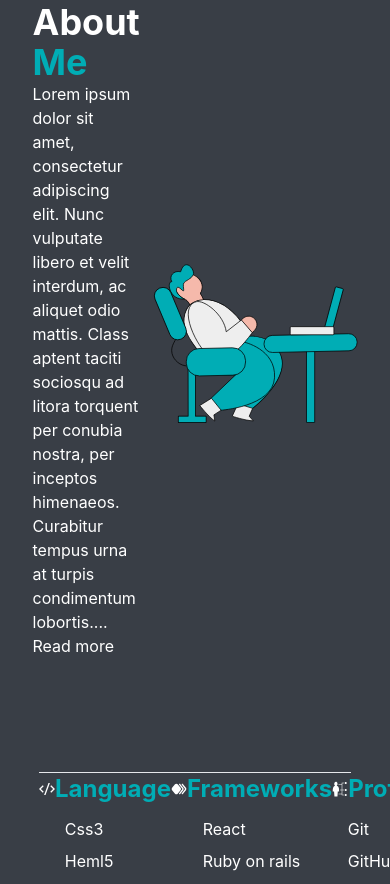
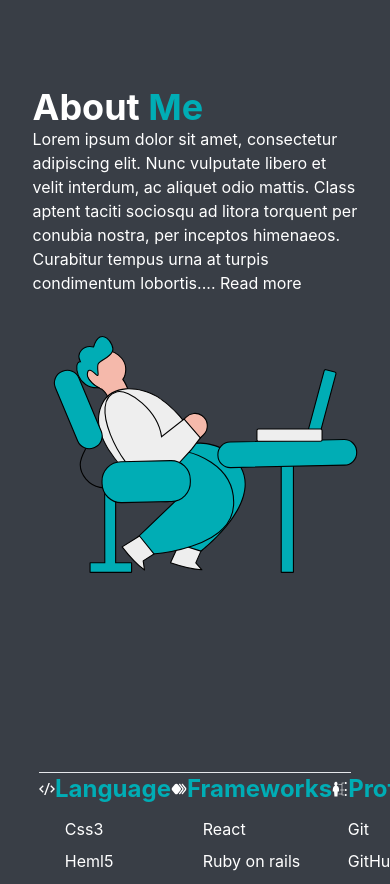
Before and after one commit to BranBayou/portfolio, a React (Create React App) app: page / in a window 390 px wide. Shown: the part 997-1881 px from the top of the page. Built offline with nearby package versions, Linux system fonts and the light colour scheme.

Commit message:
Add Responsive about page

```diff
--- a/src/components/About.jsx
+++ b/src/components/About.jsx
@@ -5,7 +5,7 @@
 function About() {
   return (
     <div id="about" className="h-screen w-10/12 mx-auto flex flex-col items-center justify-center relative">
-      <div className="h-1/2 flex items-center justify-center">
+      <div className="flex flex-col md:flex-row items-center justify-center">
         <Detail />
         <Image />
       </div>
--- a/src/components/About/Detail.jsx
+++ b/src/components/About/Detail.jsx
@@ -2,7 +2,7 @@
 
 const Detail = () => {
   return (
-    <div className="w-1/2">
+    <div className="w-full md:w-1/2">
         <h2 className="text-4xl font-bold">About <span className="text-aquab">Me</span></h2>
         <p>
           Lorem ipsum dolor sit amet, consectetur
```
